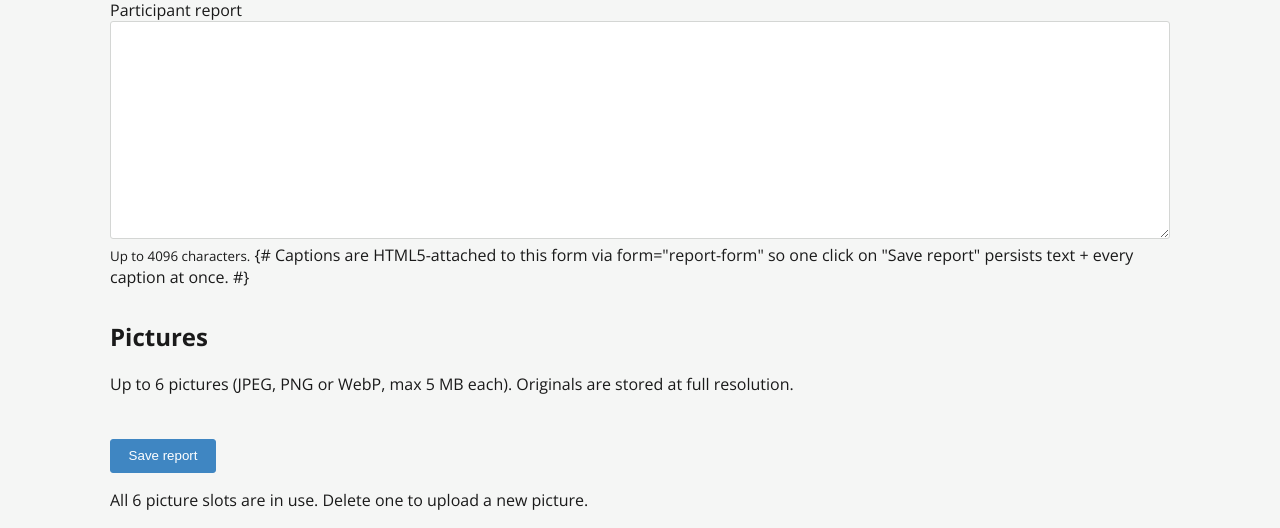
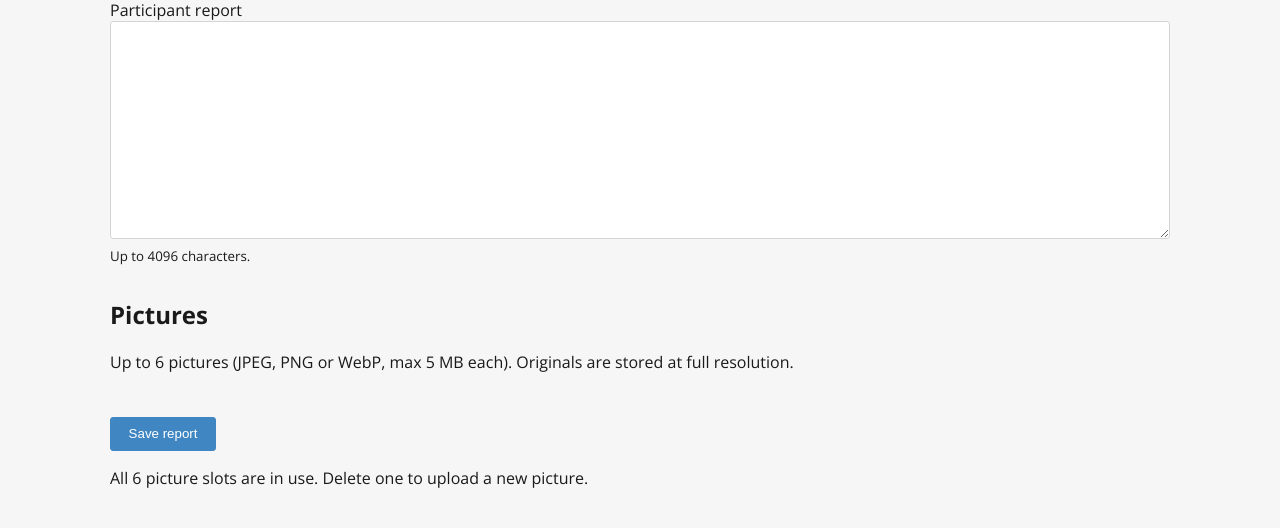
Before and after one commit to hb9tvk/nmdsuite, a Django app: template templates/portal/report.html in a window 1280 px wide. Shown: the part 247-775 px from the top of the page. After the commit the page ends 735 px from the top, so only its background shows below. Run offline with Django 5.2, Linux system fonts and the light colour scheme; the template is opened without the code that fills it, so the values that code supplies are empty.

Commit message:
Use {% comment %} for multi-line note in report.html
Same single-line-only {# ... #} trap I hit before — the wrapped
comment about the form="" attribute leaked into the rendered page
above the picture grid. Switched to {% comment %}{% endcomment %}.

Co-Authored-By: Claude Opus 4.7 <noreply@anthropic.com>

```diff
--- a/templates/portal/report.html
+++ b/templates/portal/report.html
@@ -15,8 +15,11 @@
         <label for="id_report_text">{% trans "Participant report" %}</label>
         <textarea id="id_report_text" name="text" rows="10" maxlength="4096">{{ report.text }}</textarea>
         <small class="hint">{% trans "Up to 4096 characters." %}</small>
-        {# Captions are HTML5-attached to this form via form="report-form" so
-           one click on "Save report" persists text + every caption at once. #}
+        {% comment %}
+            Captions are HTML5-attached to this form via form="report-form"
+            so one click on "Save report" persists text + every caption at
+            once.
+        {% endcomment %}
     </form>
 
     <section class="report-pictures">
```
